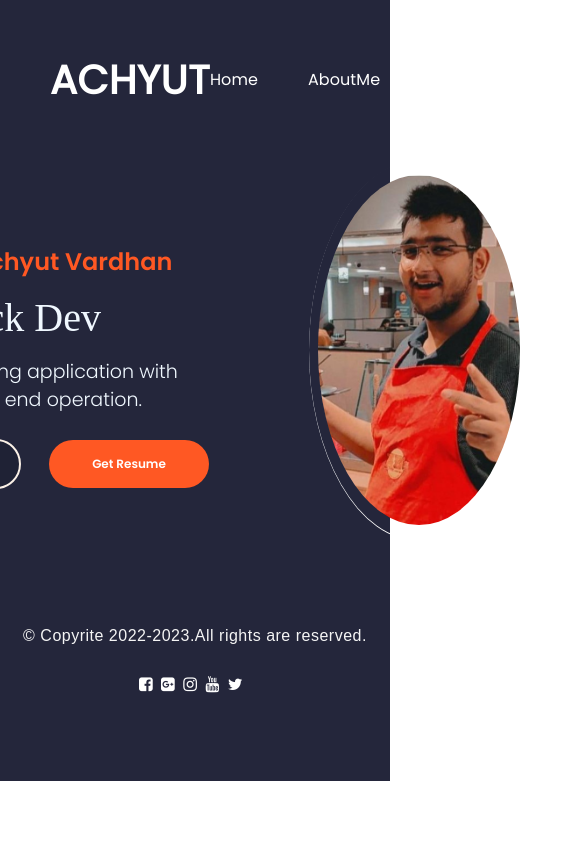
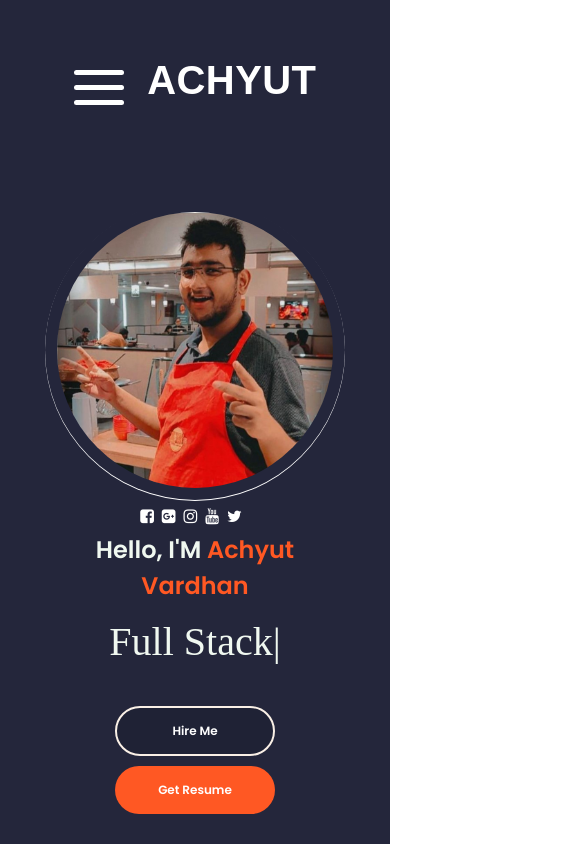
Before and after one commit to achyutvardhan/react-portfolio, a React (Create React App) app in the folder portfolio/client/: page / in a window 390 px wide. Shown: the top 844 px of the page, 585 px wide, since content can reach past the window. Built offline with nearby package versions, Linux system fonts and the light colour scheme; a web font is replaced by a local one.

Commit message:
nav hamburger

```diff
--- a/portfolio/client/src/PortfolioContainer/Home/Profile.css
+++ b/portfolio/client/src/PortfolioContainer/Home/Profile.css
@@ -25,6 +25,9 @@
 .profile-details-role h1{
     font-size: 40px;
     font-family: cursive;
+}
+.profile-details{
+    text-align: center;
 }
 
 .primary-text{
@@ -79,3 +82,39 @@
     transform: scale(1.5) ;
     transition: 0.5s ease-in-out;
 }
+
+@media screen and (max-width:810px) {
+    .profile-parent{
+        flex-direction: column-reverse;
+        margin: 40px;
+    }
+    .profile-parent{
+        display: flex;
+        align-items: center;
+        color: #f0f8f0;
+    }
+    .profile-details{
+        text-align: center;
+    }
+    .profile-picture{
+        margin: 0px;
+        height: 300px;
+        width: 300px;
+    }
+    .profile-role-tagline{
+        display: none;
+    }
+}
+
+@media screen and (max-width:430px) {
+    .profile-options{
+        display: flex;
+        flex-direction: column;
+        align-items: center;
+        justify-content: space-around;
+    }
+    .profile-options .highlighted-btn{
+        margin-left: 0px;
+        margin-top: 10px;
+    }
+}
--- /dev/null
+++ b/portfolio/client/src/PortfolioContainer/header/Hamburger/Hamburger.css
@@ -0,0 +1,32 @@
+.hamburger-container{
+    display: none;
+}
+.menu{
+    display: none;
+}
+.slide-bar{
+    display: flex;
+    flex-direction: column;
+    height: fit-content;
+    background-color: transparent;
+    position: inherit;
+    top: 20px;
+}
+.ham-slide-bar{
+    width: 50px;
+    height: 5px;
+    background-color: white;
+    color: whitesmoke;
+    margin-bottom: 10px;
+    border-radius: 10px;
+
+}
+@media screen and (max-width:810px) {
+    .hamburger-container{
+        display: flex;
+        flex-direction: column;
+        height: 100%;
+        max-height: 1000px;
+        position: relative;
+    }
+}
--- /dev/null
+++ b/portfolio/client/src/PortfolioContainer/header/Hamburger/Hamburger.jsx
@@ -0,0 +1,23 @@
+import React from 'react'
+import'./Hamburger.css'
+export default function Hamburger() {
+  return (
+    <div className="hamburger-container">
+        <div className="slide-bar">
+        <div className="ham-slide-bar"></div>
+        <div className="ham-slide-bar"></div>
+        <div className="ham-slide-bar"></div>
+        </div>
+
+        <div className="menu">
+          <div className="route-ham">
+             <a href="/" className="navbtn-ham">Home</a>
+             <a href="#" className="navbtn-ham">AboutMe</a>
+             <a href="#" className="navbtn-ham">Resume</a>
+             <a href="#" className="navbtn-ham">ContactMe</a>
+             <a href="#" className="navbtn-ham">Testimonial</a>
+          </div>
+        </div>
+      </div>
+  )
+}
--- a/portfolio/client/src/PortfolioContainer/header/Nav.jsx
+++ b/portfolio/client/src/PortfolioContainer/header/Nav.jsx
@@ -1,4 +1,5 @@
 import React from "react";
+import Hamburger from "./Hamburger/Hamburger";
 import "./nav.css";
 export default function Nav() {
   return (
@@ -11,6 +12,7 @@ export default function Nav() {
         <a href="#" className="navbtn">Testimonial</a>
         <a href="#" className="navbtn">ContactMe</a>
       </div>
+      <Hamburger/>
     </header>
   );
 }
--- a/portfolio/client/src/PortfolioContainer/header/nav.css
+++ b/portfolio/client/src/PortfolioContainer/header/nav.css
@@ -6,12 +6,13 @@ header{
     flex-direction: row;
     justify-content: space-evenly;
     background-color: #24263B;
+    overflow: hidden;
 }
 .name{
     color: white;
-    font-family: "Poppins Regular";
+    font-family:  'Rubik', sans-serif;
     font-size: 40px;
-    font-weight:bolder;
+    font-weight:900;
     letter-spacing: 0.01em;
     cursor:pointer;
 }
@@ -33,3 +34,21 @@ header{
     text-decoration: none;
     color: #F57F17;
 }
+@media screen and (max-width:810px) {
+    .route{
+        display: none;
+    }
+    header{
+        flex-direction: row-reverse;
+    }
+}
+@media screen and (max-width:954px) {
+    .navbtn{
+        margin-right: 20px;
+        color: white;
+        font-family: "Poppins Regular";
+        font-size: 16px;
+        font-weight: 500;
+        letter-spacing: 0.005em;
+    }
+}
```
